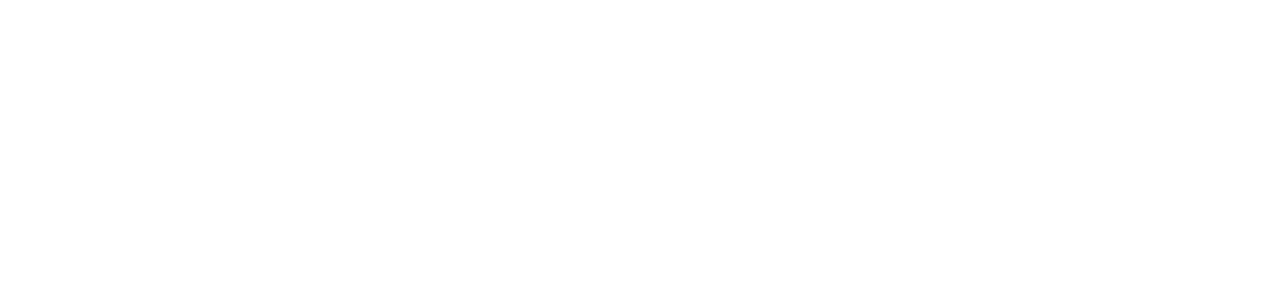
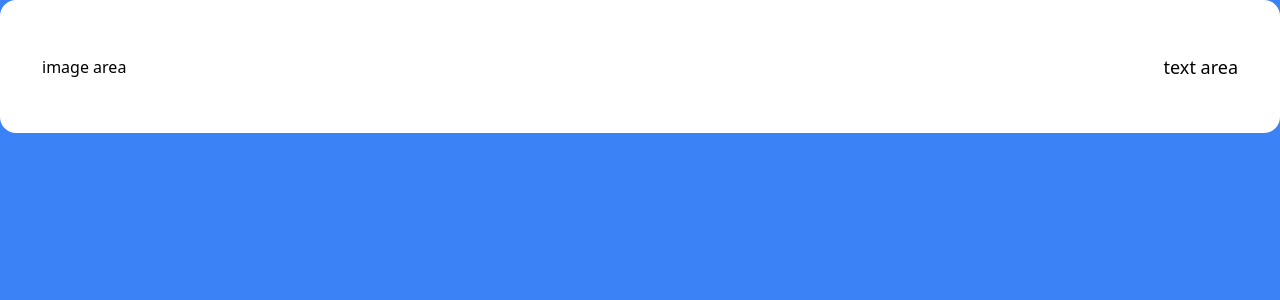
Before and after one commit to KoDongUk/should-i-bring-an-umbrella, a Next.js app: page / in a window 1280 px wide. Shown: the top 300 px of the page. Built offline with nearby package versions, Linux system fonts and the light colour scheme.

Commit message:
feature: wide-weather-card 생성

```diff
--- a/src/app/page.tsx
+++ b/src/app/page.tsx
@@ -1,3 +1,11 @@
+import { WideWeatherCard } from "@/components/wide-weather-card";
+
 export default function Home() {
-  return;
+  return (
+    <div className="h-screen flex flex-col bg-blue-500">
+      <div className="w-full h-1/6 rounded-2xl border-2 border-white bg-white">
+        <WideWeatherCard />
+      </div>
+    </div>
+  );
 }
--- /dev/null
+++ b/src/components/wide-weather-card.tsx
@@ -0,0 +1,8 @@
+export const WideWeatherCard = () => {
+  return (
+    <div className="flex items-center justify-between h-full">
+        <p className="ml-10 flex">image area</p>
+        <p className="text-lg mr-10 flex">text area</p>
+    </div>
+  );
+}
```
